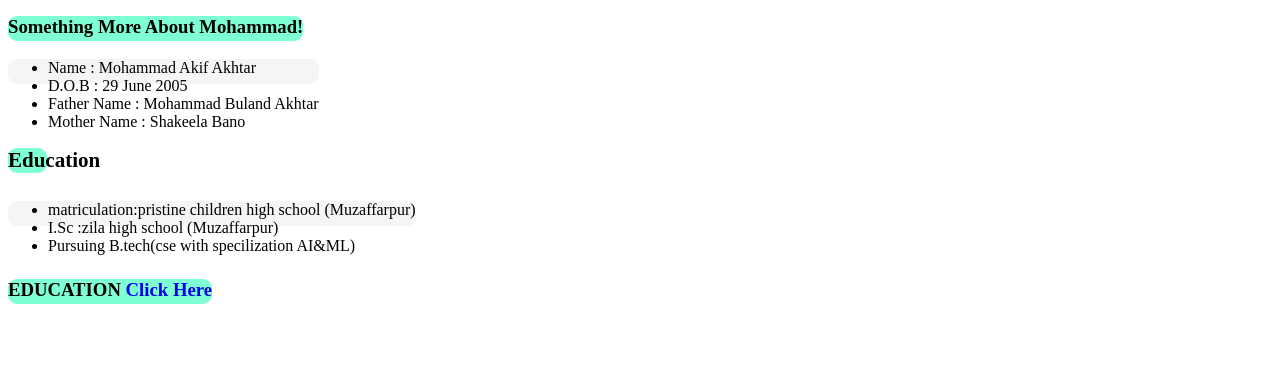
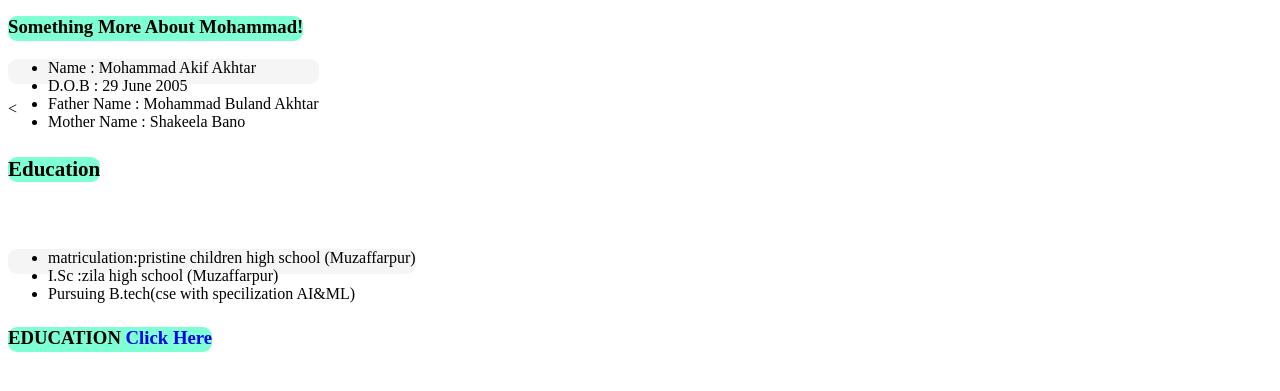
Before and after one commit to mdakifAkhtar/resume, a plain HTML site: page about.html in a window 1280 px wide. Shown: the part 51-442 px from the top of the page. Drawn offline with Linux system fonts and the light colour scheme.

Commit message:
Update about.html

```diff
--- a/about.html
+++ b/about.html
@@ -41,11 +41,11 @@
         font-weight:bold ;
         width:fit-content;
     }
-    h4{
+    p{
         background-color:aquamarine;
         border-radius:9px;
         height:25px;
-        width:39px;
+        width:fit-content;
         font-size:21px ;
         font-weight:bold;
     }
@@ -55,14 +55,12 @@
 
         <div class="logo"><center><a href="https://google.com"style="color:black;text-decoration:none;">Google</a></center></div>
     <h3>Something More About Mohammad!</h3>
-
-    <div class="content1">
-    <ul>
+    <ul class="content1">
     <li>Name : Mohammad Akif Akhtar</li>
     <li>D.O.B : 29 June 2005</li>
     <li>Father Name : Mohammad Buland Akhtar</li>
-    <li> Mother Name : Shakeela Bano</li></ul></div><br><br>
-            <h4>Education</h4>
+    <li> Mother Name : Shakeela Bano</li></ul><<br><br>
+            <p>Education<p>
     <ul class="content2">
     <li>matriculation:pristine children high school (Muzaffarpur)</li>
     <li>I.Sc :zila high school (Muzaffarpur)</li>
```
